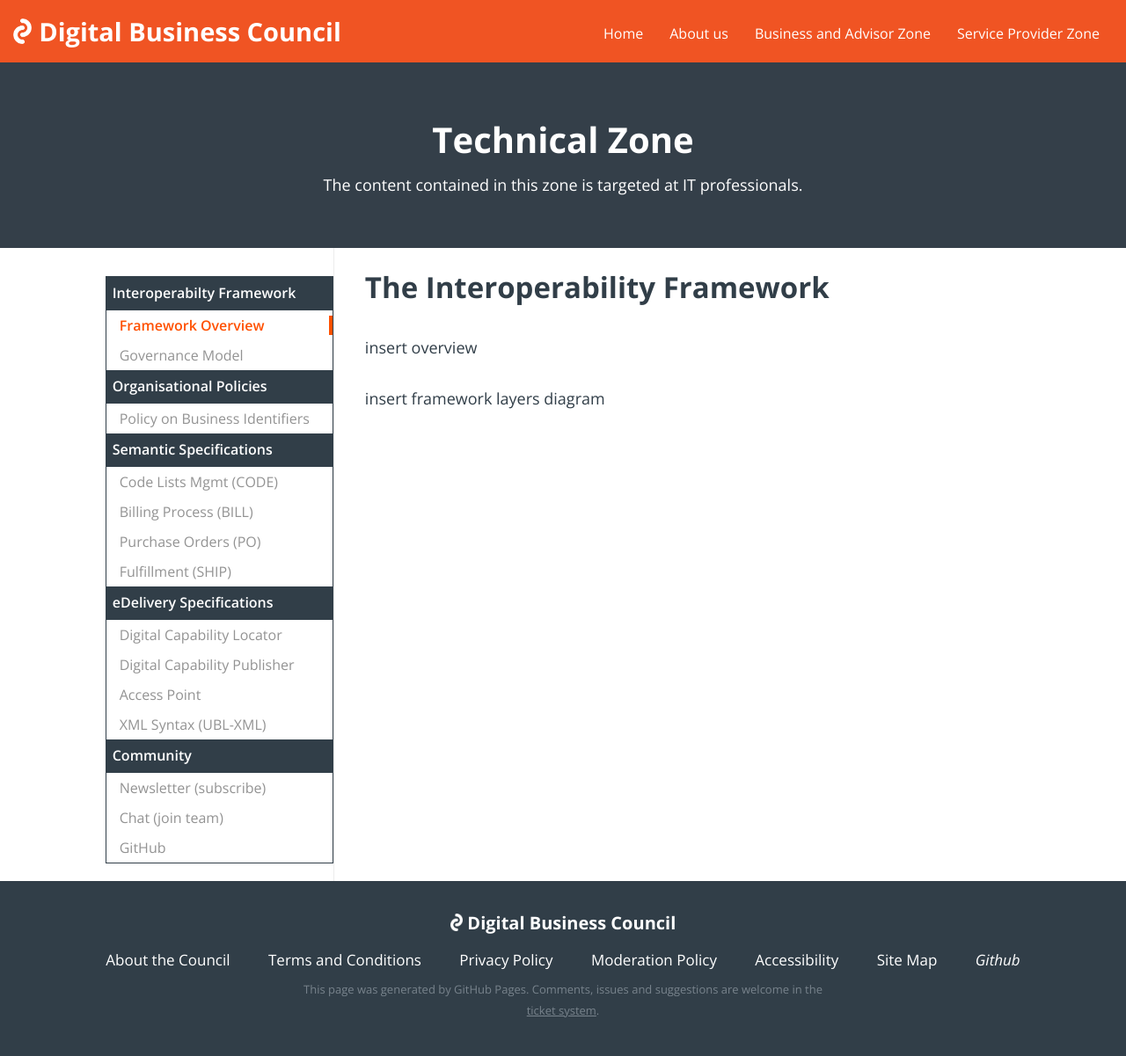
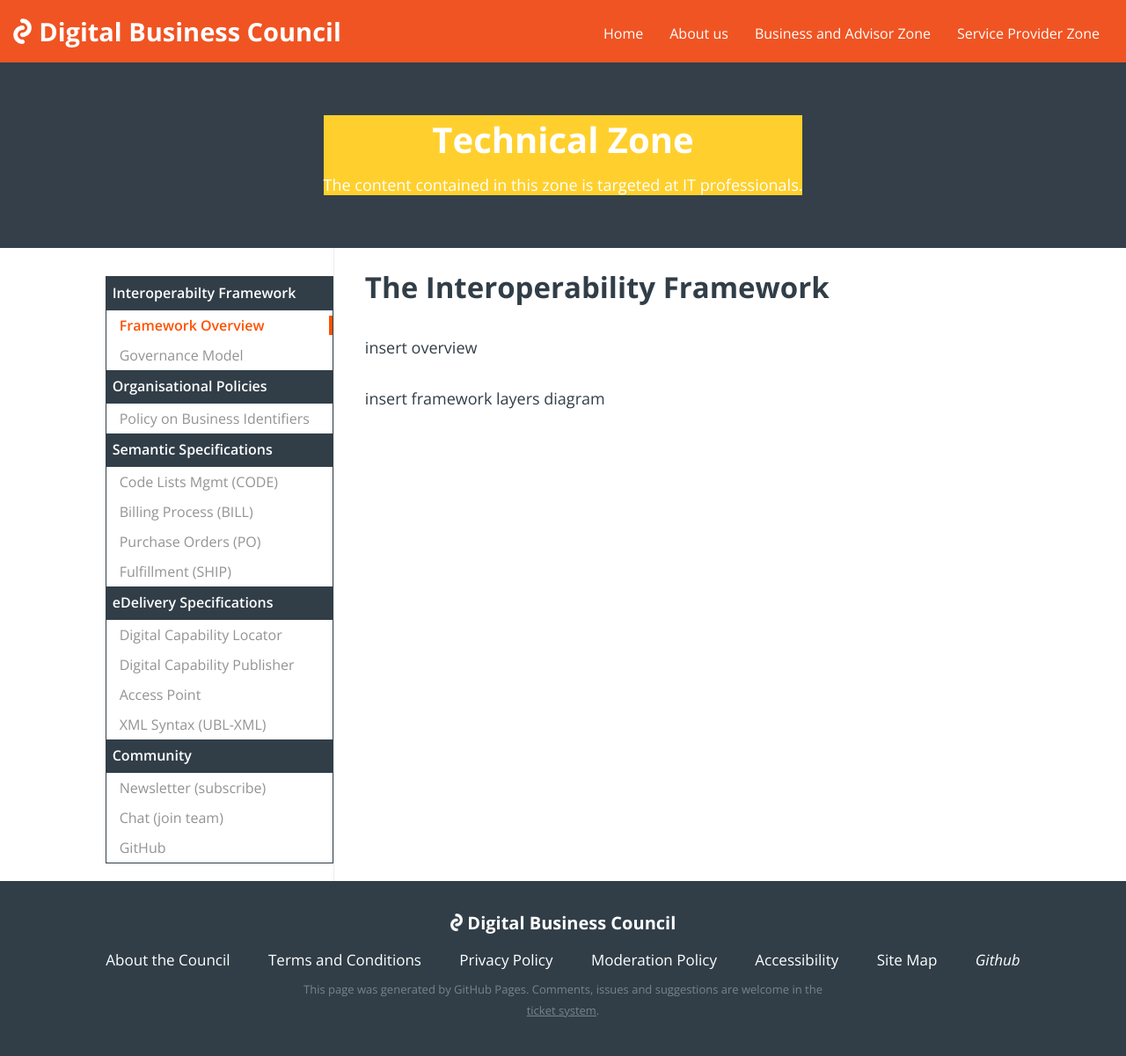
Before and after one commit to Digital-Business-Council/Digital-Business-Council.github.io, a Jekyll site: the page built from pages/interoperability-framework.md, in a window 1280 px wide. Shown: the whole page at 88% size. Built offline with Jekyll 4.4.1, drawn with Linux system fonts in a browser that asks for light colours.

Commit message:
Update _header.scss

```diff
--- a/_sass/_header.scss
+++ b/_sass/_header.scss
@@ -72,6 +72,12 @@
     .header-text-box{
       display: inline-block;
       vertical-align: top;
+    }
+
+    .header-text-box-tech{
+      display: inline-block;
+      vertical-align: top;
+      background: $dbc-tertiary;
     }
 
     .header-name{
```
